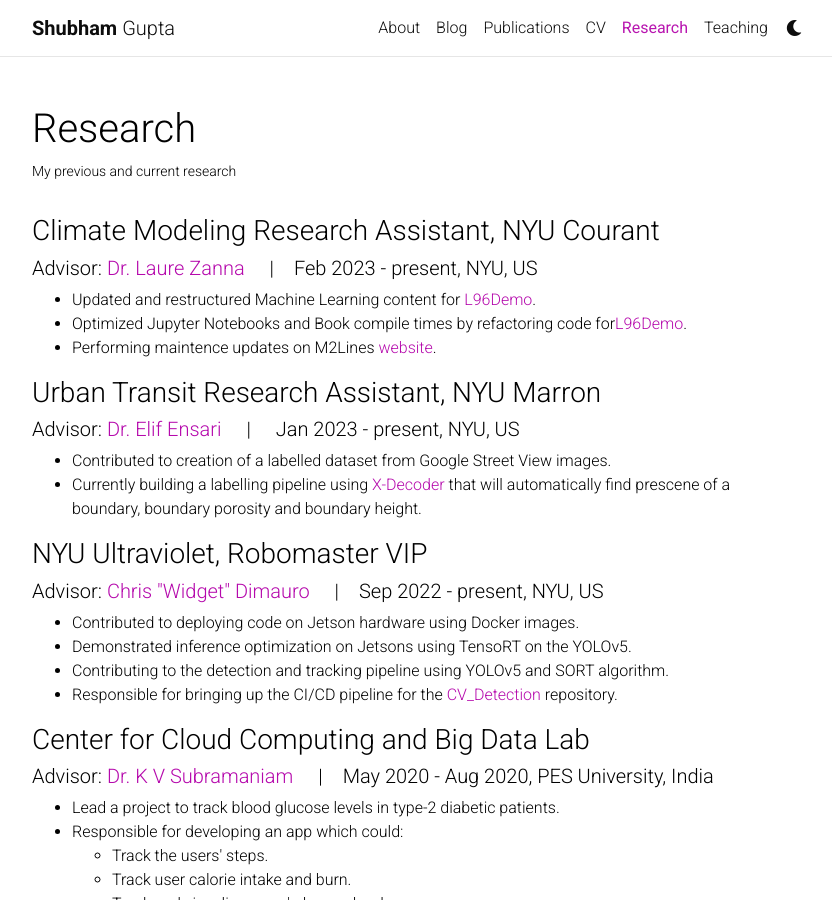
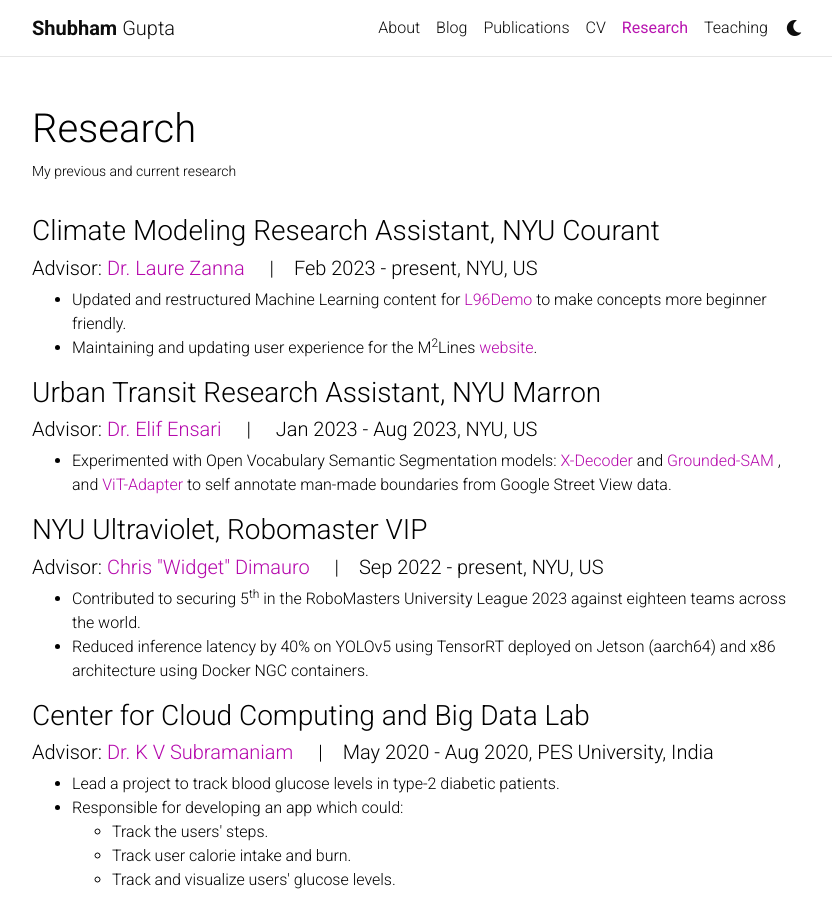
Before and after one commit to IamShubhamGupto/IamShubhamGupto.github.io, a Jekyll site: the page built from _pages/research.md, in a window 1280 px wide and 900 px high. Shown: the whole window, without its empty margins (223-1055 px from the left). Built offline with Jekyll 4.4.1, drawn with Linux system fonts in a browser that asks for light colours; comment, search, counter and statistics services are not loaded; a style sheet for code colours, icons or effects is not loaded.

Commit message:
updated cv

```diff
--- a/_pages/research.md
+++ b/_pages/research.md
@@ -10,16 +10,19 @@
 <h3>Climate Modeling Research Assistant, NYU Courant </h3>
 <h5>Advisor: <a href="https://zanna-researchteam.github.io">Dr. Laure Zanna</a> &emsp;|&emsp;Feb 2023 - present, NYU, US</h5>
 <ul>
-    <li>Updated and restructured Machine Learning content for <a href='https://m2lines.github.io/L96_demo/intro.html#'>L96Demo</a>.</li>
-    <li>Optimized Jupyter Notebooks and Book compile times by refactoring code for<a href='https://m2lines.github.io/L96_demo/intro.html#'>L96Demo</a>. </li>
-    <li>Performing maintence updates on M2Lines <a href='https://m2lines.github.io'>website</a>.</li>
+    <li>Updated and restructured Machine Learning content for <a href='https://m2lines.github.io/L96_demo/intro.html#'>L96Demo</a> to make concepts more beginner friendly.</li>
+    <!-- <li>Optimized Jupyter Notebooks and Book compile times by refactoring code for<a href='https://m2lines.github.io/L96_demo/intro.html#'>L96Demo</a>. </li> -->
+    <li>Maintaining and updating user experience for the M<sup>2</sup>Lines <a href='https://m2lines.github.io'>website</a>.</li>
 </ul>
 
 <h3>Urban Transit Research Assistant, NYU Marron </h3>
-<h5>Advisor: <a href="https://marroninstitute.nyu.edu/people/elif-ensari">Dr. Elif Ensari</a> &emsp;|&emsp; Jan 2023 - present, NYU, US </h5>
+<h5>Advisor: <a href="https://marroninstitute.nyu.edu/people/elif-ensari">Dr. Elif Ensari</a> &emsp;|&emsp; Jan 2023 - Aug 2023, NYU, US </h5>
 <ul>
-    <li>Contributed to creation of a labelled dataset from Google Street View images. </li>
-    <li>Currently building a labelling pipeline using <a href = 'https://x-decoder-vl.github.io'> X-Decoder </a> that will automatically find prescene of a boundary, boundary porosity and boundary height.</li>
+    <li>
+    Experimented with Open Vocabulary Semantic Segmentation models: <a href='https://x-decoder-vl.github.io'>X-Decoder </a> and <a href='https://github.com/IDEA-Research/Grounded-Segment-Anything'>Grounded-SAM </a>, and <a href='https://github.com/czczup/ViT-Adapter'>ViT-Adapter</a> to self annotate man-made boundaries from Google Street View data.
+    </li>
+    <!-- <li>Contributed to creation of a labelled dataset from Google Street View images. </li> -->
+    <!-- <li>Currently building a labelling pipeline using <a href = 'https://x-decoder-vl.github.io'> X-Decoder </a> that will automatically find prescene of a boundary, boundary porosity and boundary height.</li>  -->
     <!-- <li>Working with Dr. Elif Ensari's team on the <a href='https://new.mta.info/project/interborough-express'>MTA IBX</a> project. </li>
     <li>Current responsibilities include developing an automated Google Street View labeling tool that can detect buildings, walls, fences and other man made artifacts.</li> -->
 </ul>
@@ -27,10 +30,13 @@
 <h3>NYU Ultraviolet, Robomaster VIP </h3>
 <h5>Advisor: <a href="https://engineering.nyu.edu/staff/chris-dimauro">Chris "Widget" Dimauro</a> &emsp;|&emsp;Sep 2022 - present, NYU, US </h5>
 <ul>
-    <li> Contributed to deploying code on Jetson hardware using Docker images. </li>
-    <li> Demonstrated inference optimization on Jetsons using TensoRT on the YOLOv5. </li>
-    <li> Contributing to the detection and tracking pipeline using YOLOv5 and SORT algorithm. </li>
-    <li> Responsible for bringing up the CI/CD pipeline for the <a href='https://github.com/NYU-Robomaster-Ultraviolet/CV_Detection'>CV_Detection</a> repository. </li>
+    <li>Contributed to securing 5<sup>th</sup> in the RoboMasters University League 2023 against eighteen teams across the world.</li>
+    <li>Reduced inference latency by 40% on YOLOv5 using TensorRT deployed on Jetson (aarch64) and x86
+architecture using Docker NGC containers.</li>
+    <!-- <li> Contributed to deploying code on Jetson hardware using Docker images. </li> -->
+    <!-- <li> Demonstrated inference optimization on Jetsons using TensoRT on the YOLOv5. </li> -->
+    <!-- <li> Contributing to the detection and tracking pipeline using YOLOv5 and SORT algorithm. </li> -->
+    <!-- <li> Responsible for bringing up the CI/CD pipeline for the <a href='https://github.com/NYU-Robomaster-Ultraviolet/CV_Detection'>CV_Detection</a> repository. </li> -->
 </ul>
 
 <h3>Center for Cloud Computing and Big Data Lab</h3>
```
Also changed, not shown: 1 other file.
